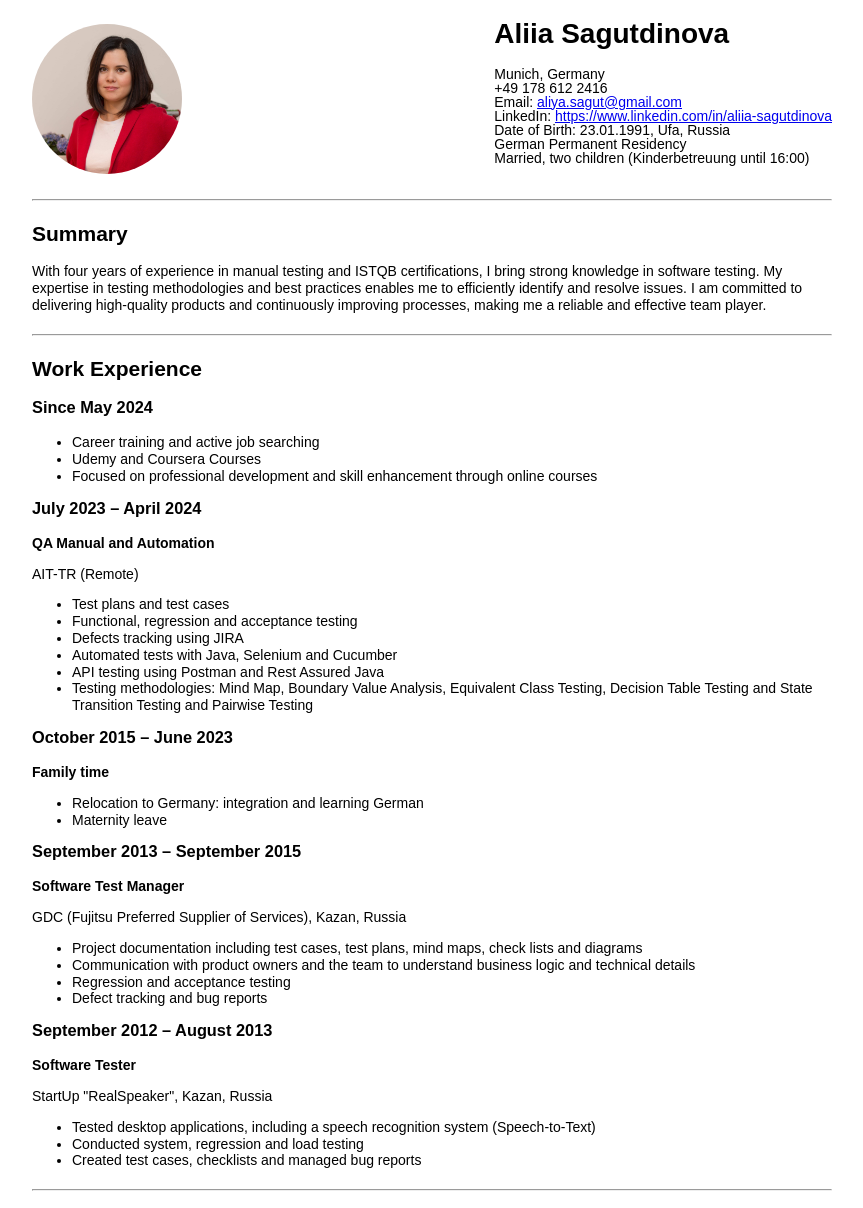
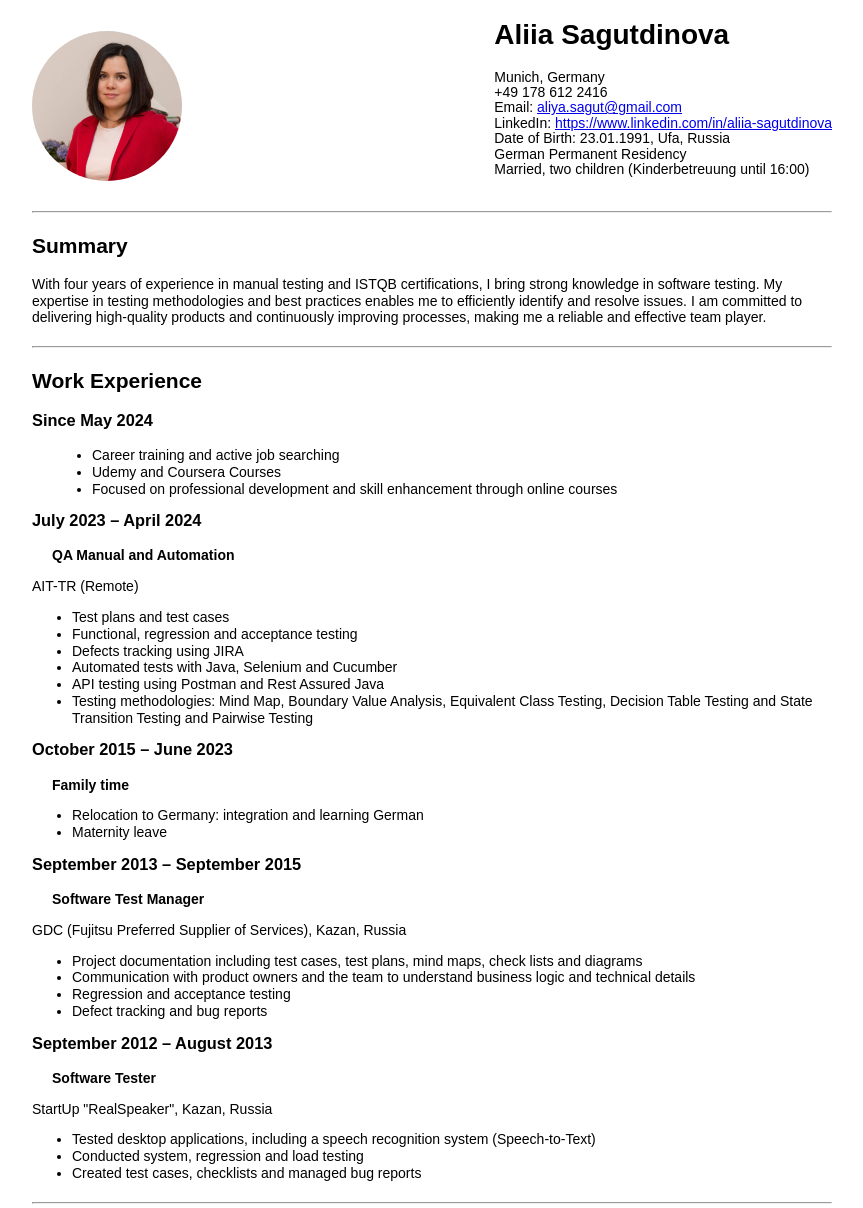
Before and after one commit to aliyasagut/cv, a plain HTML site: page index.html in a window 1280 px wide. Shown: the top 1208 px of the page, without its empty margins (208-1071 px from the left). Drawn offline with Linux system fonts and the light colour scheme.

Commit message:
Update index.html

```diff
--- a/index.html
+++ b/index.html
@@ -36,7 +36,7 @@
         }
         .contacts {
             margin-left: 20px;
-            line-height: 1.0;
+            line-height: 1.1;
         }
     </style>
 </head>
@@ -70,14 +70,14 @@
         <h2>Work Experience</h2>
 
         <h3>Since May 2024</h3>
-        <ul>
+        <ul style="margin-left: 20px;">
             <li>Career training and active job searching</li>
             <li>Udemy and Coursera Courses</li>
             <li>Focused on professional development and skill enhancement through online courses</li>
         </ul>
 
         <h3>July 2023 – April 2024</h3>
-        <p><strong>QA Manual and Automation</strong></p>
+        <p style="margin-left: 20px;"><strong>QA Manual and Automation</strong></p>
         <p>AIT-TR (Remote)</p>
         <ul>
             <li>Test plans and test cases</li>
@@ -89,14 +89,14 @@
         </ul>
 
         <h3>October 2015 – June 2023</h3>
-        <p><strong>Family time</strong></p>
+        <p style="margin-left: 20px;"><strong>Family time</strong></p>
         <ul>
             <li>Relocation to Germany: integration and learning German</li>
             <li>Maternity leave</li>
         </ul>
 
         <h3>September 2013 – September 2015</h3>
-        <p><strong>Software Test Manager</strong></p>
+        <p style="margin-left: 20px;"><strong>Software Test Manager</strong></p>
         <p>GDC (Fujitsu Preferred Supplier of Services), Kazan, Russia</p>
         <ul>
             <li>Project documentation including test cases, test plans, mind maps, check lists and diagrams</li>
@@ -106,7 +106,7 @@
         </ul>
 
         <h3>September 2012 – August 2013</h3>
-        <p><strong>Software Tester</strong></p>
+        <p style="margin-left: 20px;"><strong>Software Tester</strong></p>
         <p>StartUp "RealSpeaker", Kazan, Russia</p>
         <ul>
             <li>Tested desktop applications, including a speech recognition system (Speech-to-Text)</li>
```
